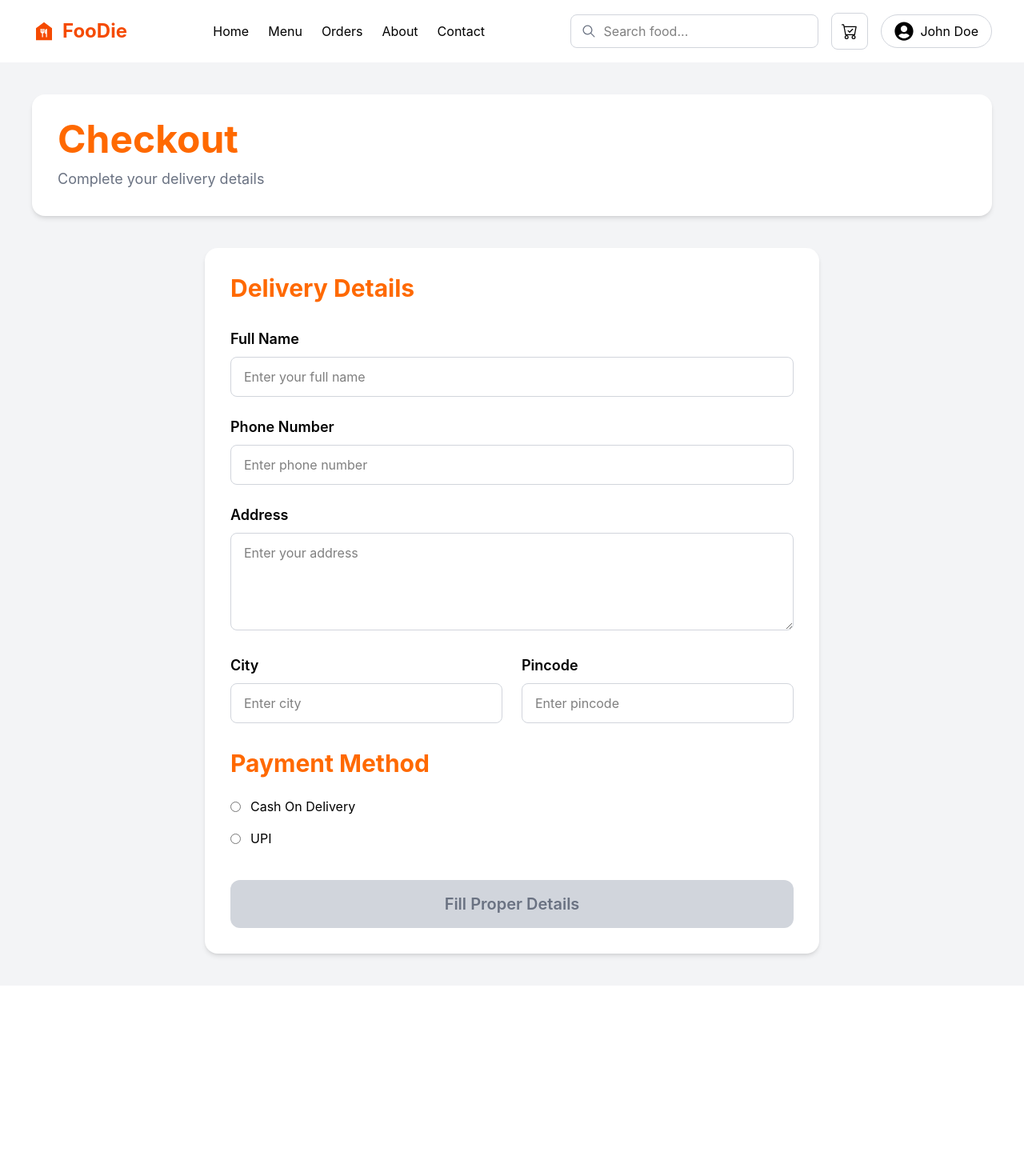
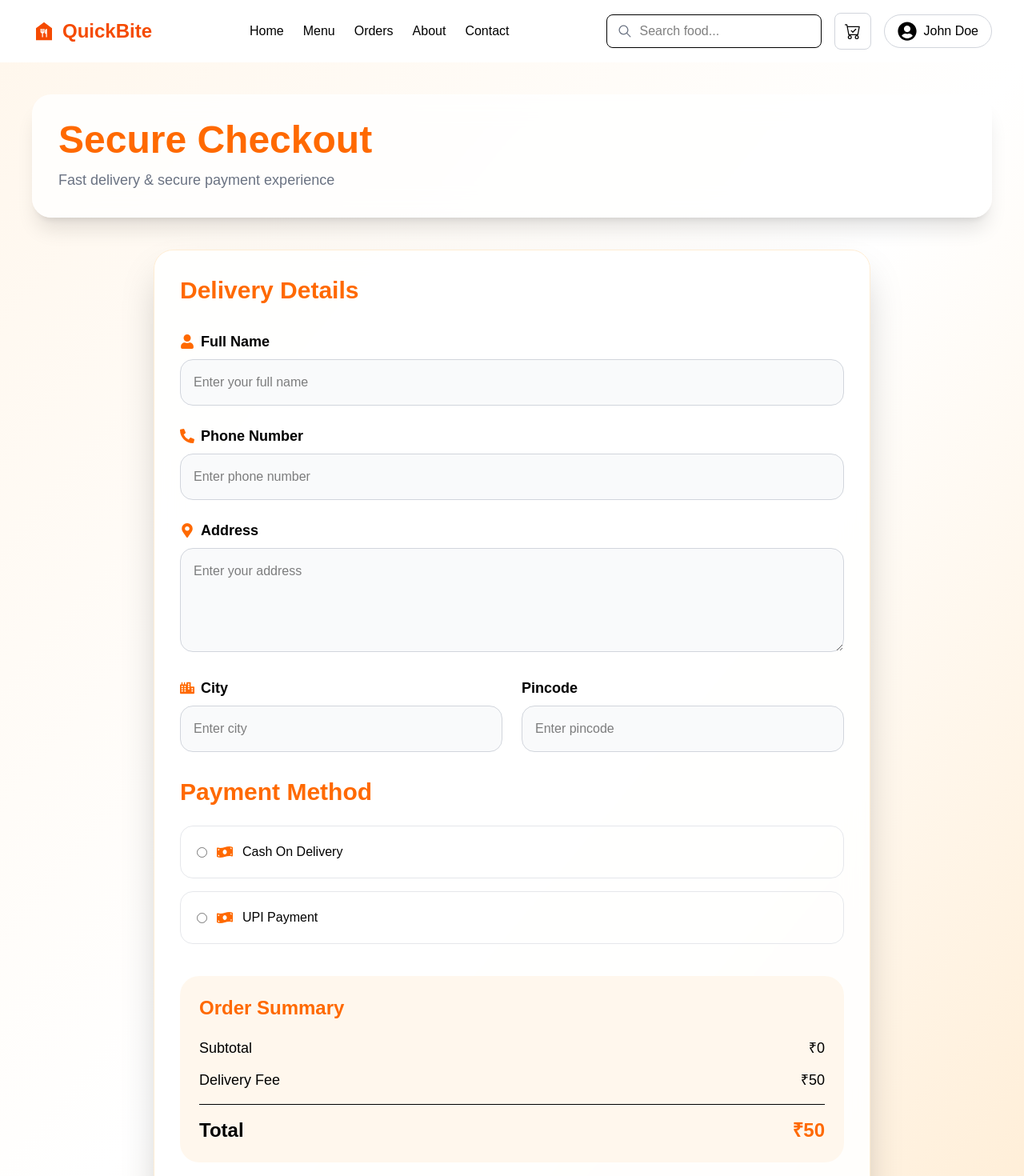
Before and after one commit to Aman2907/raftlab, a React (Vite) app in the folder client/: page /checkout in a window 1280 px wide. Shown: the top 1470 px of the page at 80% size. Before the commit the page ends 1232 px from the top, so only its background shows below. Built offline with nearby package versions, Linux system fonts and the light colour scheme.

Commit message:
second commit2

```diff
--- a/client/index.html
+++ b/client/index.html
@@ -2,9 +2,9 @@
 <html lang="en">
   <head>
     <meta charset="UTF-8" />
-    <link rel="icon" type="image/svg+xml" href="/favicon.svg" />
+    <link rel="icon" type="image/png" href="/cutlery.png" />
     <meta name="viewport" content="width=device-width, initial-scale=1.0" />
-    <title>client</title>
+    <title>QuickBite</title>
   </head>
   <body>
     <div id="root"></div>
--- a/client/src/App.jsx
+++ b/client/src/App.jsx
@@ -1,5 +1,4 @@
 import { useState } from "react";
-import "./App.css";
 import NavBar from "./Components/NavBar";
 import { Routes, Route } from "react-router-dom";
 import Home from "./Components/Home";
--- a/client/src/Components/Checkout.jsx
+++ b/client/src/Components/Checkout.jsx
@@ -2,9 +2,22 @@ import React, { useContext } from "react";
 import { useNavigate } from "react-router-dom";
 import { OrderContext } from "../Context/OrderContext";
 import axios from "axios";
+import {
+  FaUser,
+  FaPhoneAlt,
+  FaMapMarkerAlt,
+  FaCity,
+  FaMoneyBillWave,
+} from "react-icons/fa";
 
 const Checkout = () => {
-const { cart, orderDetails, setOrderDetails, setLatestOrderId } = useContext(OrderContext);
+  const {
+    cart,
+    orderDetails,
+    setOrderDetails,
+    setLatestOrderId,
+  } = useContext(OrderContext);
+
   const navigate = useNavigate();
 
   // VALIDATION
@@ -35,26 +48,25 @@ isValidCity &&
     isValidAddress &&
     orderDetails?.payment;
 
+  // TOTALS
+  const subtotal = cart.reduce(
+    (total, item) =>
+      total + item.price * item.quantity,
+    0
+  );
+
+  const deliveryFee = 50;
+
+  const total = subtotal + deliveryFee;
+
   // PLACE ORDER
   const placeOrder = async () => {
     const orderData = {
       customer: orderDetails,
-  cart: cart,
-
-  subtotal: cart.reduce(
-    (total, item) =>
-      total + item.price * item.quantity,
-    0
-  ),
-
-  deliveryFee: 50,
-
-  total:
-    cart.reduce(
-      (total, item) =>
-        total + item.price * item.quantity,
-      0
-    ) + 50,
+      cart,
+      subtotal,
+      deliveryFee,
+      total,
     };
 
     try {
@@ -64,37 +76,41 @@ try {
       );
 
       setLatestOrderId(response.data.id);
+
       navigate(`/orders/${response.data.id}`);
     } catch (error) {
       console.log(error);
     }
   };
 
+  return (
+    <section className="min-h-screen px-5 lg:px-10 py-10 bg-gradient-to-br from-orange-50 via-white to-orange-100">
 
-  return (
-    <section className="bg-gray-100 min-h-screen px-5 lg:px-10 py-10">
+      {/* TOP HEADER */}
+      <div className="bg-white/80 backdrop-blur-lg border border-white/30 p-8 rounded-3xl shadow-xl">
 
-      {/* TOP */}
-      <div className="bg-white p-8 rounded-2xl shadow-md">
-    <h1 className="text-5xl font-bold text-orange-500">
-      Checkout
+        <h1 className="text-5xl font-extrabold text-orange-500">
+          Secure Checkout
         </h1>
 
         <p className="text-gray-500 mt-3 text-lg">
-      Complete your delivery details
+          Fast delivery & secure payment experience
         </p>
       </div>
 
-  {/* FORM */}
-  <div className="bg-white rounded-2xl shadow-md p-8 mt-10 max-w-3xl mx-auto">
+      {/* MAIN CARD */}
+      <div className="bg-white/90 backdrop-blur-lg border border-orange-100 rounded-3xl shadow-2xl p-8 mt-10 max-w-4xl mx-auto">
 
+        {/* TITLE */}
         <h2 className="text-3xl font-bold text-orange-500 mb-8">
           Delivery Details
         </h2>
 
         {/* FULL NAME */}
         <div className="mb-6">
-      <label className="block text-lg font-semibold mb-2">
+
+          <label className="flex items-center gap-2 text-lg font-semibold mb-2">
+            <FaUser className="text-orange-500" />
             Full Name
           </label>
 
@@ -108,7 +124,7 @@ try {
                 fullName: e.target.value,
               })
             }
-        className={`w-full border rounded-lg px-4 py-3 outline-none
+            className={`w-full border rounded-2xl px-4 py-4 bg-gray-50 outline-none transition-all duration-300 focus:scale-[1.02]
 
             ${
               orderDetails?.fullName &&
@@ -129,7 +145,9 @@ try {
 
         {/* PHONE */}
         <div className="mb-6">
-      <label className="block text-lg font-semibold mb-2">
+
+          <label className="flex items-center gap-2 text-lg font-semibold mb-2">
+            <FaPhoneAlt className="text-orange-500" />
             Phone Number
           </label>
 
@@ -143,7 +161,7 @@ try {
                 phone: e.target.value,
               })
             }
-        className={`w-full border rounded-lg px-4 py-3 outline-none
+            className={`w-full border rounded-2xl px-4 py-4 bg-gray-50 outline-none transition-all duration-300 focus:scale-[1.02]
 
             ${
               orderDetails?.phone &&
@@ -164,7 +182,9 @@ try {
 
         {/* ADDRESS */}
         <div className="mb-6">
-      <label className="block text-lg font-semibold mb-2">
+
+          <label className="flex items-center gap-2 text-lg font-semibold mb-2">
+            <FaMapMarkerAlt className="text-orange-500" />
             Address
           </label>
 
@@ -178,7 +198,7 @@ try {
                 address: e.target.value,
               })
             }
-        className={`w-full border rounded-lg px-4 py-3 outline-none
+            className={`w-full border rounded-2xl px-4 py-4 bg-gray-50 outline-none transition-all duration-300 focus:scale-[1.02]
 
             ${
               orderDetails?.address &&
@@ -202,7 +222,9 @@ try {
 
           {/* CITY */}
           <div>
-        <label className="block text-lg font-semibold mb-2">
+
+            <label className="flex items-center gap-2 text-lg font-semibold mb-2">
+              <FaCity className="text-orange-500" />
               City
             </label>
 
@@ -216,7 +238,7 @@ try {
                   city: e.target.value,
                 })
               }
-          className={`w-full border rounded-lg px-4 py-3 outline-none
+              className={`w-full border rounded-2xl px-4 py-4 bg-gray-50 outline-none transition-all duration-300 focus:scale-[1.02]
 
               ${
                 orderDetails?.city &&
@@ -237,7 +259,8 @@ try {
 
           {/* PINCODE */}
           <div>
-        <label className="block text-lg font-semibold mb-2">
+
+            <label className="text-lg font-semibold mb-2 block">
               Pincode
             </label>
 
@@ -251,7 +274,7 @@ try {
                   pincode: e.target.value,
                 })
               }
-          className={`w-full border rounded-lg px-4 py-3 outline-none
+              className={`w-full border rounded-2xl px-4 py-4 bg-gray-50 outline-none transition-all duration-300 focus:scale-[1.02]
 
               ${
                 orderDetails?.pincode &&
@@ -273,13 +296,15 @@ try {
 
         {/* PAYMENT */}
         <div>
+
           <h2 className="text-3xl font-bold text-orange-500 mb-6">
             Payment Method
           </h2>
 
           <div className="flex flex-col gap-4">
 
-        <label className="flex items-center gap-3">
+            <label className="flex items-center gap-3 border border-gray-200 rounded-2xl p-5 hover:border-orange-400 hover:bg-orange-50 transition cursor-pointer">
+
               <input
                 type="radio"
                 name="payment"
@@ -291,10 +316,14 @@ try {
                   })
                 }
               />
+
+              <FaMoneyBillWave className="text-orange-500 text-xl" />
+
               Cash On Delivery
             </label>
 
-        <label className="flex items-center gap-3">
+            <label className="flex items-center gap-3 border border-gray-200 rounded-2xl p-5 hover:border-orange-400 hover:bg-orange-50 transition cursor-pointer">
+
               <input
                 type="radio"
                 name="payment"
@@ -306,8 +335,38 @@ try {
                   })
                 }
               />
-          UPI
+
+              <FaMoneyBillWave className="text-orange-500 text-xl" />
+
+              UPI Payment
             </label>
+          </div>
+        </div>
+
+        {/* ORDER SUMMARY */}
+        <div className="bg-orange-50 rounded-3xl p-6 mt-10">
+
+          <h3 className="text-2xl font-bold mb-5 text-orange-500">
+            Order Summary
+          </h3>
+
+          <div className="flex justify-between mb-3 text-lg">
+            <span>Subtotal</span>
+            <span>₹{subtotal}</span>
+          </div>
+
+          <div className="flex justify-between mb-3 text-lg">
+            <span>Delivery Fee</span>
+            <span>₹{deliveryFee}</span>
+          </div>
+
+          <hr className="my-4" />
+
+          <div className="flex justify-between text-2xl font-bold">
+            <span>Total</span>
+            <span className="text-orange-500">
+              ₹{total}
+            </span>
           </div>
         </div>
 
@@ -315,12 +374,12 @@ try {
         <button
           disabled={!isFormValid}
           onClick={placeOrder}
-      className={`w-full py-4 rounded-xl text-xl font-semibold mt-10 transition
+          className={`w-full py-4 rounded-2xl text-xl font-bold mt-10 transition-all duration-300 shadow-lg
 
           ${
             !isFormValid
               ? "bg-gray-300 text-gray-500 cursor-not-allowed"
-          : "bg-orange-500 text-white hover:bg-orange-600 cursor-pointer"
+              : "bg-gradient-to-r from-orange-500 to-red-500 text-white hover:scale-[1.02] hover:shadow-orange-300 cursor-pointer"
           }
           `}
         >
--- a/client/src/Components/Home.jsx
+++ b/client/src/Components/Home.jsx
@@ -13,7 +13,7 @@ const Home = () => {
           <h1 className="text-2xl md:text-2xl lg:text-6xl font-bold leading-tight text-[#111827]">
             Delicious food,
             <br />
-            <span className="text-orange-500">delivered fast</span>
+            <span className="text-orange-600">delivered fast</span>
             <br />
             to your doorstep
           </h1>
@@ -27,14 +27,14 @@ const Home = () => {
           <div className="flex gap-4 mt-8">
             <button
               onClick={() => navigate("/menu")}
-              className="bg-orange-500 hover:bg-orange-600 transition text-white px-7 py-3 rounded-xl font-semibold shadow-md"
+              className="bg-orange-600 hover:bg-orange-700 transition text-white px-7 py-3 rounded-xl font-semibold shadow-md"
             >
               Order Now
             </button>
 
             <button
               onClick={() => navigate("/menu")}
-              className="bg-white border border-gray-300 hover:border-orange-500 hover:text-orange-500 transition px-7 py-3 rounded-xl font-semibold"
+              className="bg-white border border-gray-300 hover:border-orange-600 hover:text-orange-600 transition px-7 py-3 rounded-xl font-semibold"
             >
               View Menu
             </button>
--- a/client/src/Components/Menu.jsx
+++ b/client/src/Components/Menu.jsx
@@ -166,7 +166,7 @@ const Menu = () => {
         <section className="flex gap-4 mt-8 mb-10">
           <button
             onClick={() => setSortType("popular")}
-            className={`px-5 py-2 rounded-lg ${
+            className={` cursor-pointer , px-5 py-2 rounded-lg ${
               sortType === "popular"
                 ? "bg-orange-500 text-white"
                 : "bg-white text-black"
@@ -177,7 +177,7 @@ const Menu = () => {
 
           <button
             onClick={() => setSortType("price")}
-            className={`px-5 py-2 rounded-lg ${
+            className={` cursor-pointer , px-5 py-2 rounded-lg ${
               sortType === "price"
                 ? "bg-orange-500 text-white"
                 : "bg-white text-black"
@@ -188,7 +188,7 @@ const Menu = () => {
 
           <button
             onClick={() => setSortType("rating")}
-            className={`px-5 py-2 rounded-lg ${
+            className={` cursor-pointer , px-5 py-2 rounded-lg ${
               sortType === "rating"
                 ? "bg-orange-500 text-white"
                 : "bg-white text-black"
--- a/client/src/Components/NavBar.jsx
+++ b/client/src/Components/NavBar.jsx
@@ -35,9 +35,9 @@ const NavBar = () => {
 
         <h1
           onClick={() => navigate("/")}
-          className="m-0 cursor-pointer text-2xl text-orange-600 font-bold"
+          className="m-0 cursor-pointer text-2xl text-orange-600 font-bold hover:text-orange-700 transition"
         >
-          FooDie
+          QuickBite
         </h1>
       </div>
 
@@ -47,7 +47,7 @@ const NavBar = () => {
           to="/"
           className={({ isActive }) =>
             `relative after:content-[''] after after after:-bottom-1 after:h-[2px] after after after
-          ${isActive ? "text-orange-500 after:w-full" : "text-black after:w-0 hover:text-orange-500 hover:after:w-full"}`
+          ${isActive ? "text-orange-600 after:w-full" : "text-black after:w-0 hover:text-orange-700 hover:after:w-full"}`
           }
         >
           Home
@@ -57,7 +57,7 @@ const NavBar = () => {
           to="/menu"
           className={({ isActive }) =>
             `relative after:content-[''] after after after:-bottom-1 after:h-[2px] after after after
-          ${isActive ? "text-orange-500 after:w-full" : "text-black after:w-0 hover:text-orange-500 hover:after:w-full"}`
+          ${isActive ? "text-orange-600 after:w-full" : "text-black after:w-0 hover:text-orange-700 hover:after:w-full"}`
           }
         >
           Menu
@@ -67,7 +67,7 @@ const NavBar = () => {
           to="/orders"
           className={({ isActive }) =>
             `relative after:content-[''] after after after:-bottom-1 after:h-[2px] after after after
-          ${isActive ? "text-orange-500 after:w-full" : "text-black after:w-0 hover:text-orange-500 hover:after:w-full"}`
+          ${isActive ? "text-orange-600 after:w-full" : "text-black after:w-0 hover:text-orange-700 hover:after:w-full"}`
           }
         >
           Orders
@@ -77,7 +77,7 @@ const NavBar = () => {
           to="/about"
           className={({ isActive }) =>
             `relative after:content-[''] after after after:-bottom-1 after:h-[2px] after after after
-          ${isActive ? "text-orange-500 after:w-full" : "text-black after:w-0 hover:text-orange-500 hover:after:w-full"}`
+          ${isActive ? "text-orange-600 after:w-full" : "text-black after:w-0 hover:text-orange-700 hover:after:w-full"}`
           }
         >
           About
@@ -87,7 +87,7 @@ const NavBar = () => {
           to="/contact"
           className={({ isActive }) =>
             `relative after:content-[''] after after after:-bottom-1 after:h-[2px] after after after
-          ${isActive ? "text-orange-500 after:w-full" : "text-black after:w-0 hover:text-orange-500 hover:after:w-full"}`
+          ${isActive ? "text-orange-600 after:w-full" : "text-black after:w-0 hover:text-orange-700 hover:after:w-full"}`
           }
         >
           Contact
@@ -97,7 +97,7 @@ const NavBar = () => {
       {/* Right Side */}
       <div className="flex items-center gap-4">
         {/* Search */}
-        <div className="relative flex items-center border border-gray-300 rounded-lg px-3">
+        <div className="relative flex items-center border border-black-300 hover:bg-orange-100 rounded-lg px-3">
           <IoIosSearch className="text-xl text-gray-500" />
           <input
             type="text"
@@ -128,20 +128,24 @@ const NavBar = () => {
             </div>
           )}
         </div>
+
+
         {/* CART BUTTON */}{" "}
         <button
           onClick={() => navigate("/checkout")}
           className="relative
-          border border-gray-300 p-3 rounded-lg hover:border-orange-500 transition"
+          border border-gray-300 p-3 rounded-lg hover:border-orange-200 transition"
         >
           <BsCartCheck className="text-xl" />{" "}
           {cart.length > 0 && (
-            <span className="absolute -top-2 -right-2 bg-orange-500 text-white text-xs w-5 h-5 rounded-full flex items-center justify-center">
+            <span className="absolute -top-2 -right-2 bg-orange-600 text-white text-xs w-5 h-5 rounded-full flex items-center justify-center">
               {" "}
               {cart.length}
             </span>
           )}{" "}
         </button>
+
+
         {/* Profile */}
         <div className="relative">
           <div
--- a/client/src/index.css
+++ b/client/src/index.css
@@ -1,8 +1,6 @@
-/* /* @import "tailwindcss"; */
-/* @import url('https://fonts.googleapis.com/css2?family=Poppins:wght@400;500;600;700&display=swap');
+@import url('https://fonts.googleapis.com/css2?family=Open+Sans:ital,wght@0,300..800;1,300..800&family=Oswald:wght@200..700&family=Urbanist:ital,wght@0,100..900;1,100..900&display=swap');
+@import "tailwindcss";
 
-body{
+body {
   font-family: 'Poppins', sans-serif;
-} */
-
-@import "tailwindcss";
+}
```
Also changed, not shown: client/public/cutlery.png (added), client/src/App.css (deleted), 1 other file (tests, documents, lock files or other folders). Lines whose indentation alone changed are shown as unchanged.
